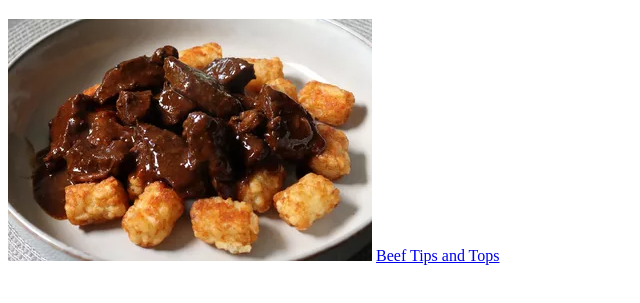
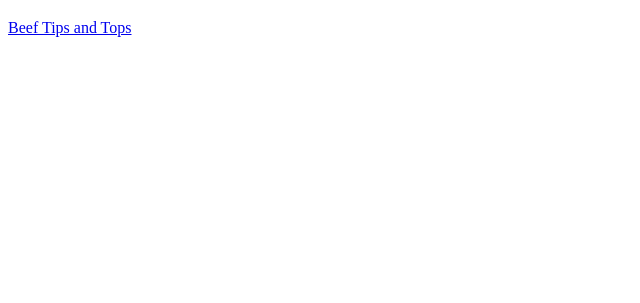
Before and after one commit to GXB4/odin-recipes, a plain HTML site: page index.html in a window 1280 px wide. Shown: the part 61-364 px from the top of the page, without its empty margins (0-640 px from the left). Drawn offline with Linux system fonts and the light colour scheme.

Commit message:
removed uneeded image from index.html file

```diff
--- a/index.html
+++ b/index.html
@@ -7,7 +7,6 @@
 </head>
 <body>
   <h1>Odin Recipes</h1>
-  <img src="odin-images/beef.webp" alt="Image of Beef Tips and Tops">
-  <a href="recipes/beef.html">Beef Tips and Tops</a>
+  <a href="recipes/beef.html" target="_blank">Beef Tips and Tops</a>
 </body>
 </html>
```
Also changed, not shown: recipes/chicken.html (added).
